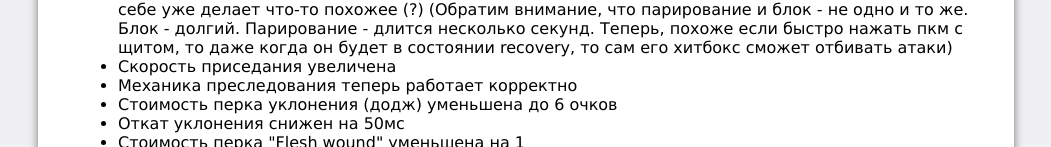
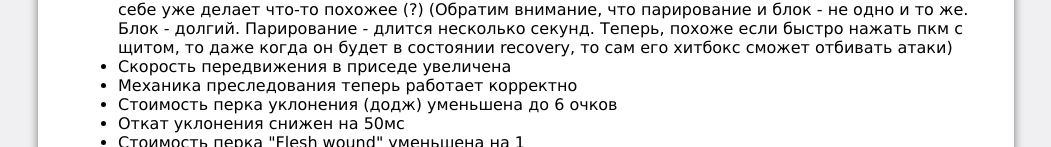
Before and after one commit to from-russia-with-love/mordhau-alpha-changelog-18, a plain HTML site: page index.html in a window 1280 px wide. Shown: the part 647-794 px from the top of the page, without its empty margins (114-1165 px from the left). Drawn offline with Linux system fonts and the light colour scheme.

Commit message:
Update index.html

```diff
--- a/index.html
+++ b/index.html
@@ -70,7 +70,7 @@ Alpha Build #18
 <li>Щиты теперь имеют дебафф на скорость передвижения назад во время блока, скорость передвижения назад уменьшена на 25% для щитов во время блока</li>
 <li>Блок щита теперь имеет уменьшеную "память", это облегчает обхождение щитов</li>
 <li>Щиты больше не имеют переднего парирования (forward parry) в виде временного парирования (timed parries (подразумевается, как обычное парирование с оружием) т.к. хитбокс щита сам по себе уже делает что-то похожее (?) (Обратим внимание, что парирование и блок - не одно и то же. Блок - долгий. Парирование - длится несколько секунд. Теперь, похоже если быстро нажать пкм с щитом, то даже когда он будет в состоянии recovery, то сам его хитбокс сможет отбивать атаки)</li>
-<li>Скорость приседания увеличена</li>
+<li>Скорость передвижения в приседе увеличена</li>
 <li>Механика преследования теперь работает корректно</li>
 <li>Стоимость перка уклонения (додж) уменьшена до 6 очков</li>
 <li>Откат уклонения снижен на 50мс</li>
```
